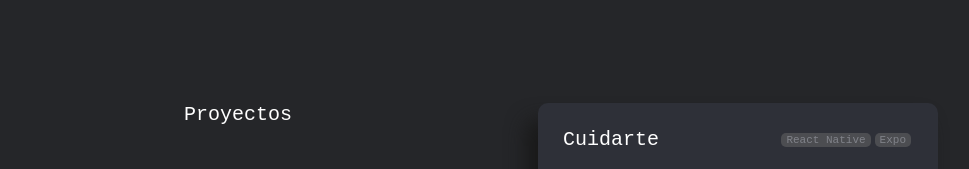
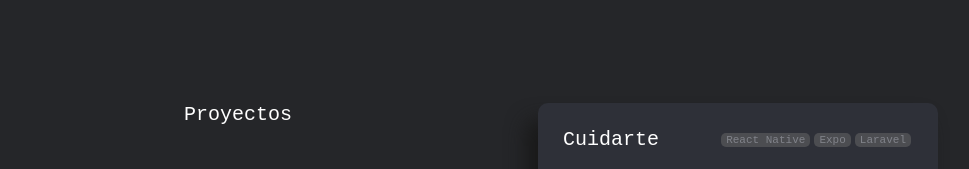
Before and after one commit to eduartdeveloper/eduartdeveloper.github.io, a plain HTML site: page index.html in a window 1280 px wide. Shown: the part 1340-1509 px from the top of the page, without its empty margins (152-1121 px from the left). Drawn offline with Linux system fonts and the light colour scheme; a web font is replaced by a local one.

Commit message:
ultimos ajustes

```diff
--- a/index.html
+++ b/index.html
@@ -215,6 +215,7 @@
                 <div class="habilidades">
                   <p>React Native</p>
                   <p>Expo</p>
+                  <p>Laravel</p>
                 </div>
               </div>
               <div class="dispositivo phone">
```
Also changed, not shown: 1 other file.
